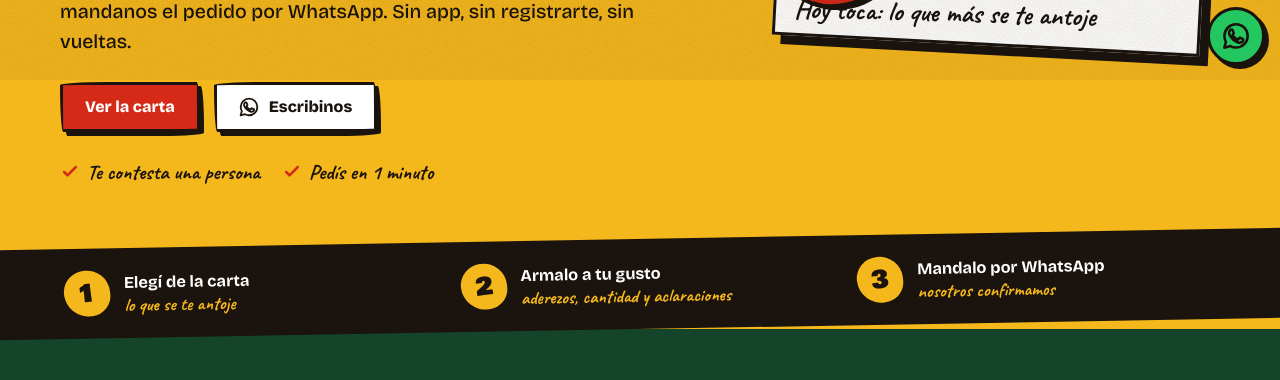
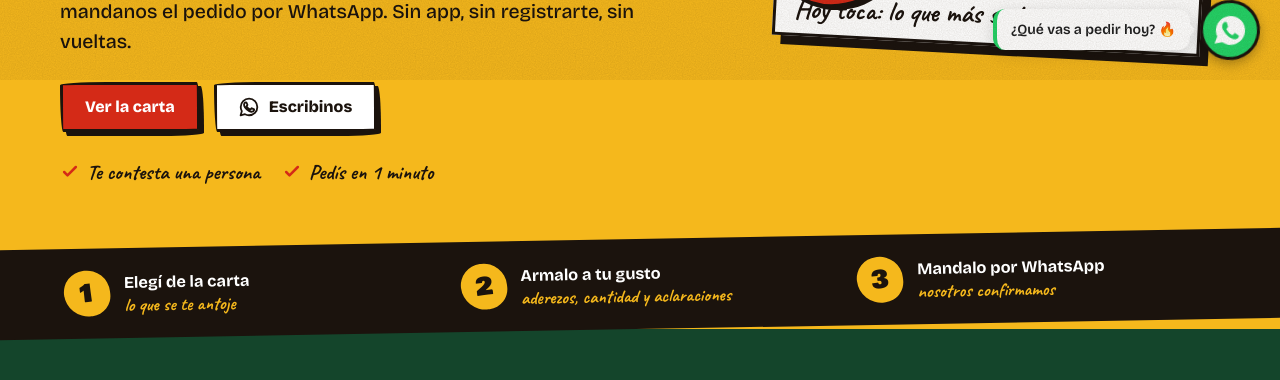
Before and after one commit to tartagalshop/puntorojo, a plain HTML site: page index.html in a window 1280 px wide. Shown: the part 720-1100 px from the top of the page. Drawn offline with nearby package versions, Linux system fonts and the light colour scheme.

Commit message:
Update index.html

```diff
--- a/index.html
+++ b/index.html
@@ -18,6 +18,81 @@
 <link rel="preconnect" href="https://fonts.gstatic.com" crossorigin>
 <link href="https://fonts.googleapis.com/css2?family=Bowlby+One&family=Bricolage+Grotesque:opsz,wght@12..96,400..800&family=Caveat:wght@600;700&display=swap" rel="stylesheet">
 <link rel="stylesheet" href="/assets/css/styles.css">
+<style>
+/* Estilos y animaciones para el botón flotante y el globo de chat */
+.whatsapp-float {
+  position: fixed;
+  bottom: 20px;
+  right: 20px;
+  background-color: #25d366;
+  color: #fff;
+  border-radius: 50%;
+  width: 60px;
+  height: 60px;
+  display: flex;
+  align-items: center;
+  justify-content: center;
+  box-shadow: 0 4px 12px rgba(0,0,0,0.3);
+  z-index: 999;
+  animation: whatsappBaile 3s infinite ease-in-out;
+  transition: transform 0.2s;
+}
+.whatsapp-float:hover {
+  transform: scale(1.1);
+}
+.whatsapp-float svg {
+  width: 35px;
+  height: 35px;
+  fill: #fff;
+}
+
+/* Animación de baile / rebote */
+@keyframes whatsappBaile {
+  0%, 100% { transform: translateY(0) rotate(0deg); }
+  15% { transform: translateY(-8px) rotate(-10deg); }
+  30% { transform: translateY(0) rotate(10deg); }
+  45% { transform: translateY(-6px) rotate(-6deg); }
+  60% { transform: translateY(0) rotate(6deg); }
+}
+
+/* Burbuja de texto flotante */
+.wa-chat-bubble {
+  position: fixed;
+  bottom: 30px;
+  right: 90px;
+  background: #fff;
+  color: #222;
+  padding: 10px 14px;
+  border-radius: 12px;
+  box-shadow: 0 4px 15px rgba(0,0,0,0.15);
+  font-family: 'Bricolage Grotesque', sans-serif;
+  font-size: 14px;
+  font-weight: 600;
+  z-index: 998;
+  max-width: 220px;
+  border-left: 4px solid #25d366;
+  opacity: 0;
+  transform: translateY(10px);
+  transition: opacity 0.4s ease, transform 0.4s ease;
+  pointer-events: none;
+}
+.wa-chat-bubble.show {
+  opacity: 1;
+  transform: translateY(0);
+}
+/* Flechita de la burbuja */
+.wa-chat-bubble::after {
+  content: '';
+  position: absolute;
+  right: -6px;
+  top: 15px;
+  width: 0;
+  height: 0;
+  border-top: 6px solid transparent;
+  border-bottom: 6px solid transparent;
+  border-left: 6px solid #fff;
+}
+</style>
 </head>
 <body>
 <a class="skip-link" href="#contenido">Saltar al contenido</a>
@@ -95,7 +170,11 @@
     <div class="social-links" id="socialLinks" aria-label="Redes sociales"></div>
   </div>
 </footer>
-<a class="whatsapp-float whatsapp-link" href="/contacto/" data-message="Hola, quería consultar por el menú." aria-label="Escribir por WhatsApp" hidden><svg class="icon" viewBox="0 0 24 24" fill="currentColor" stroke="none" aria-hidden="true"><path d="M12.031 2c-5.516 0-9.969 4.453-9.969 9.969 0 1.758.459 3.473 1.331 4.986L2 22l5.188-1.361a9.927 9.927 0 0 0 4.843 1.242h.004c5.515 0 9.969-4.453 9.969-9.969 0-2.663-1.037-5.167-2.92-7.05A9.903 9.903 0 0 0 12.031 2zm5.814 14.261c-.244.687-1.422 1.314-1.976 1.397-.511.076-1.158.108-1.869-.118-.431-.137-.984-.32-1.693-.626-2.98-1.286-4.926-4.288-5.075-4.486-.149-.198-1.213-1.613-1.213-3.077 0-1.464.768-2.184 1.04-2.482.273-.298.595-.372.793-.372.198 0 .397.002.57.01.183.009.428-.069.67.511.248.595.842 2.055.916 2.204.074.149.124.322.025.521-.099.198-.149.322-.298.496-.149.174-.313.388-.446.521-.149.149-.304.31-.131.608.174.298.771 1.272 1.656 2.061 1.138 1.015 2.097 1.33 2.395 1.479.298.149.471.124.645-.074.174-.198.744-.868.942-1.166.198-.298.397-.248.67-.149.273.099 1.736.819 2.034.968.298.149.496.223.57.347.075.124.075.719-.169 1.406z"/></svg></a>
+
+<!-- Botón flotante y burbuja de chat aleatoria -->
+<div class="wa-chat-bubble" id="waBubble">¿Qué vas a pedir hoy? 🔥</div>
+<a class="whatsapp-float whatsapp-link" href="/contacto/" data-message="Hola, quería consultar por el menú." aria-label="Escribir por WhatsApp"><svg viewBox="0 0 24 24"><path d="M12.031 2c-5.516 0-9.969 4.453-9.969 9.969 0 1.758.459 3.473 1.331 4.986L2 22l5.188-1.361a9.927 9.927 0 0 0 4.843 1.242h.004c5.515 0 9.969-4.453 9.969-9.969 0-2.663-1.037-5.167-2.92-7.05A9.903 9.903 0 0 0 12.031 2zm5.814 14.261c-.244.687-1.422 1.314-1.976 1.397-.511.076-1.158.108-1.869-.118-.431-.137-.984-.32-1.693-.626-2.98-1.286-4.926-4.288-5.075-4.486-.149-.198-1.213-1.613-1.213-3.077 0-1.464.768-2.184 1.04-2.482.273-.298.595-.372.793-.372.198 0 .397.002.57.01.183.009.428-.069.67.511.248.595.842 2.055.916 2.204.074.149.124.322.025.521-.099.198-.149.322-.298.496-.149.174-.313.388-.446.521-.149.149-.304.31-.131.608.174.298.771 1.272 1.656 2.061 1.138 1.015 2.097 1.33 2.395 1.479.298.149.471.124.645-.074.174-.198.744-.868.942-1.166.198-.298.397-.248.67-.149.273.099 1.736.819 2.034.968.298.149.496.223.57.347.075.124.075.719-.169 1.406z"/></svg></a>
+
 <div class="toast" id="toast" role="status" aria-live="polite"></div>
   <div class="modal-backdrop" id="productModal" aria-hidden="true">
     <div class="modal-card">
@@ -143,5 +222,38 @@
   </div>
 <script src="/assets/js/config.js"></script>
 <script src="/assets/js/app.js"></script>
+<script>
+  // Script para rotar mensajes randoms en la burbuja de WhatsApp
+  const mensajesRandom = [
+    "¿Qué vas a pedir hoy? 🔥",
+    "Che, ¿me preparás una oferta de muzzas?",
+    "¿Hay lomitos bien cargados ahora? 🥪",
+    "Tengo un hambre que ruge 🚂",
+    "Mandate una birra bien fría 🍻",
+    "¿Llegan hasta mi casa?",
+    "¡Escribinos y armamos tu pedido!"
+  ];
+
+  const bubble = document.getElementById('waBubble');
+  let currentIndex = 0;
+
+  function mostrarSiguienteMensaje() {
+    bubble.textContent = mensajesRandom[currentIndex];
+    bubble.classList.add('show');
+
+    // Se oculta después de 4 segundos
+    setTimeout(() => {
+      bubble.classList.remove('show');
+    }, 4000);
+
+    currentIndex = (currentIndex + 1) % mensajesRandom.length;
+  }
+
+  // Muestra el primer mensaje a los 2 segundos de cargar la web
+  setTimeout(mostrarSiguienteMensaje, 2000);
+
+  // Y después repite cada 9 segundos
+  setInterval(mostrarSiguienteMensaje, 9000);
+</script>
 </body>
 </html>
```
